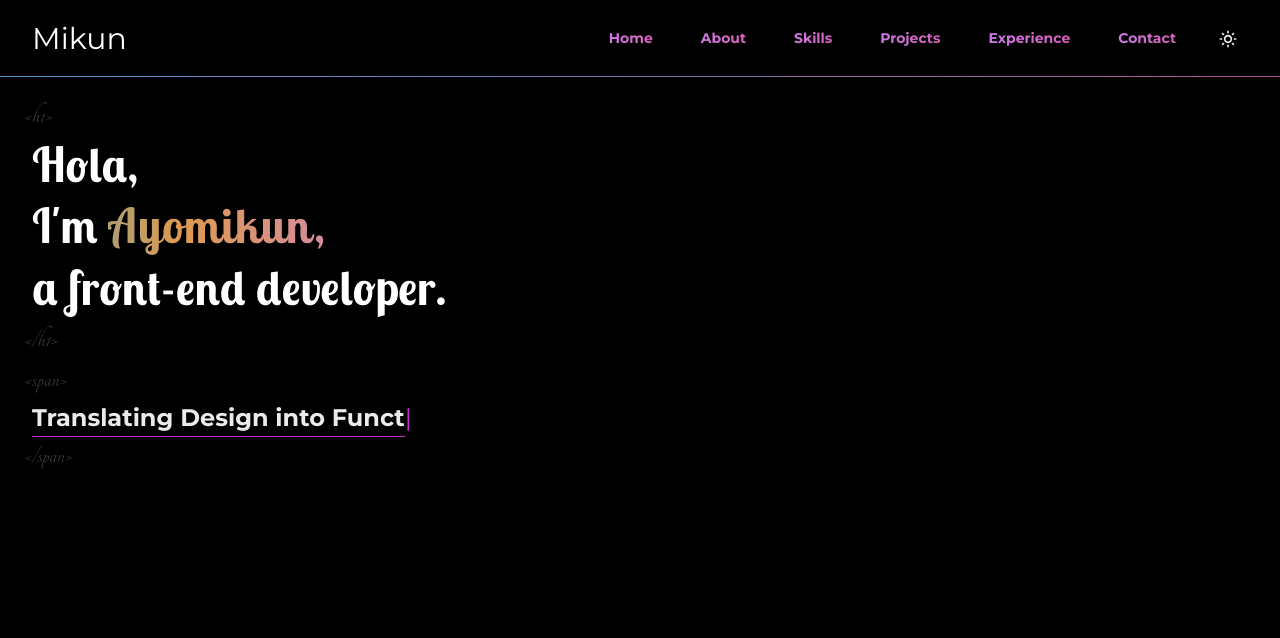
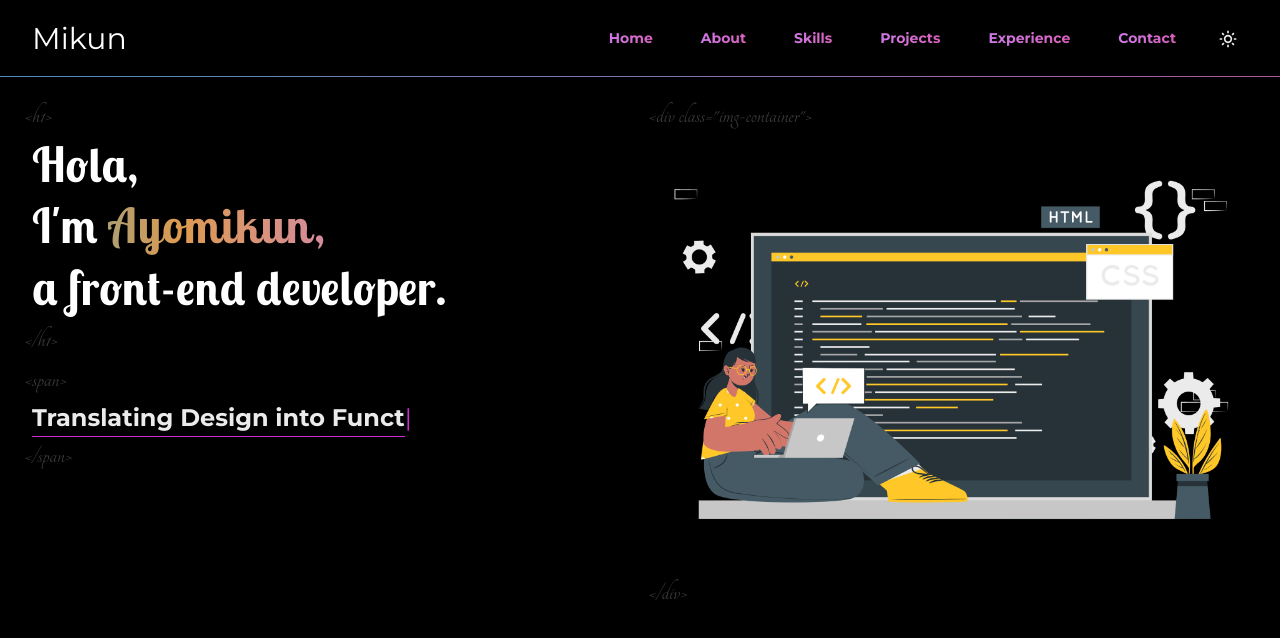
Before and after one commit to Meekunn/meekunn.github.io, a Next.js app: page / in a window 1280 px wide. Shown: the top 638 px of the page. Built offline with nearby package versions, Linux system fonts and the light colour scheme; a web font is replaced by a local one.

Commit message:
:art: Add Image to Home Section

```diff
--- a/components/Home/index.tsx
+++ b/components/Home/index.tsx
@@ -3,6 +3,8 @@ import Typewriter from "typewriter-effect";
 import BouncyTextAnim from "../BouncyTextAnimation";
 import { useRef } from "react";
 import { useInView } from "framer-motion";
+import Image from "next/image";
+import homeDoddle from "../../assets/Code-typing-cuate.png";
 
 const HomeSection = () => {
 	const bgColor = useColorModeValue("white", "black");
@@ -14,8 +16,8 @@ const HomeSection = () => {
 	const isInView = useInView(ref, { once: false });
 	return (
 		<Box bg={bgColor} top={16} position="relative">
-			<Flex direction={"row"} px={6} py={8}>
-				<Flex direction={"column"}>
+			<Flex direction={{ base: "column", md: "row" }} px={6} py={8} gap={4}>
+				<Flex direction={"column"} w={{ base: "100%", md: "50%" }}>
 					<Text
 						className="html-tags"
 						color={useColorModeValue("blackAlpha.600", "whiteAlpha.400")}
@@ -123,6 +125,23 @@ const HomeSection = () => {
 						&lt;&#47;span&gt;
 					</Text>
 				</Flex>
+				<Flex direction={"column"} w={{ md: "50%" }}>
+					<Text
+						className="html-tags"
+						color={useColorModeValue("blackAlpha.600", "whiteAlpha.400")}
+						fontSize={{ base: "lg", sm: "xl", md: "2xl", lg: "1.65rem" }}
+					>
+						&lt;div class=&quot;img-container&quot;&gt;
+					</Text>
+					<Image src={homeDoddle} alt="Code-typing-cuate" priority />
+					<Text
+						className="html-tags"
+						fontSize={{ base: "lg", sm: "xl", md: "2xl", lg: "1.65rem" }}
+						color={useColorModeValue("blackAlpha.600", "whiteAlpha.400")}
+					>
+						&lt;&#47;div&gt;
+					</Text>
+				</Flex>
 			</Flex>
 		</Box>
 	);
```
Also changed, not shown: assets/Code-typing-cuate.png.
